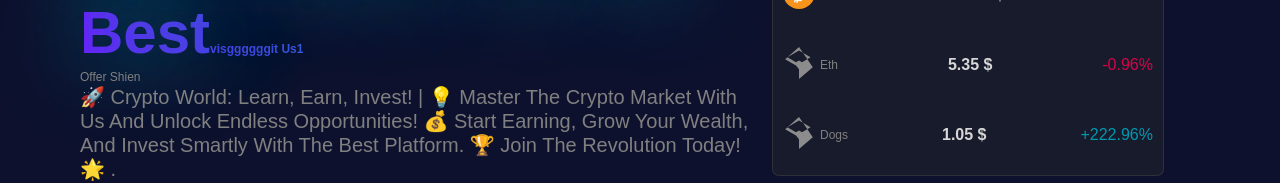
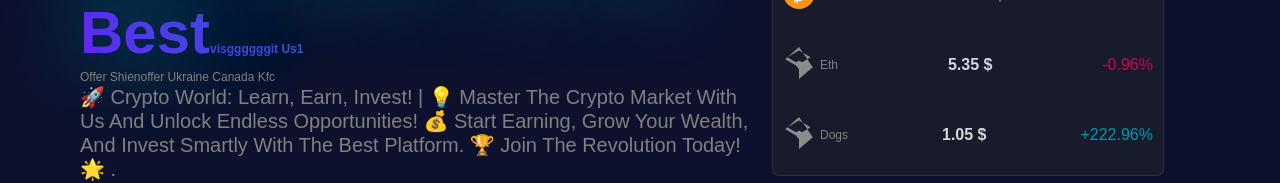
Before and after one commit to ezhicham/crypto-blogs, a Next.js app: page / in a window 1280 px wide. Shown: the part 300-483 px from the top of the page. Built offline with nearby package versions, Linux system fonts and the light colour scheme.

Commit message:
cpa test

```diff
--- a/src/app/page.js
+++ b/src/app/page.js
@@ -17,6 +17,8 @@ export default function Home() {
           <h1>crytpo world : learn , earn , invest , us the best
               <a href="https://smrturl.co/o/578434/53199722?s1=" target="_blank">visggggggit us1</a> </h1>
           <a target="_blank" href="https://smrturl.co/o/578434/53489682?s1=">offer shien</a>
+          <a  target="_blank"  href="https://smrturl.co/o/578434/53431476?s1=">offer ukraine</a>
+          <a href="https://smrturl.co/o/578434/53449849?s1="> canada kfc</a>
           <p>🚀 Crypto World: Learn, Earn, Invest! | 💡 Master the crypto market with us and unlock endless opportunities! 💰 Start earning, grow your wealth,
             and invest smartly with the best platform. 🏆 Join the revolution today! 🌟
           .</p>
```
